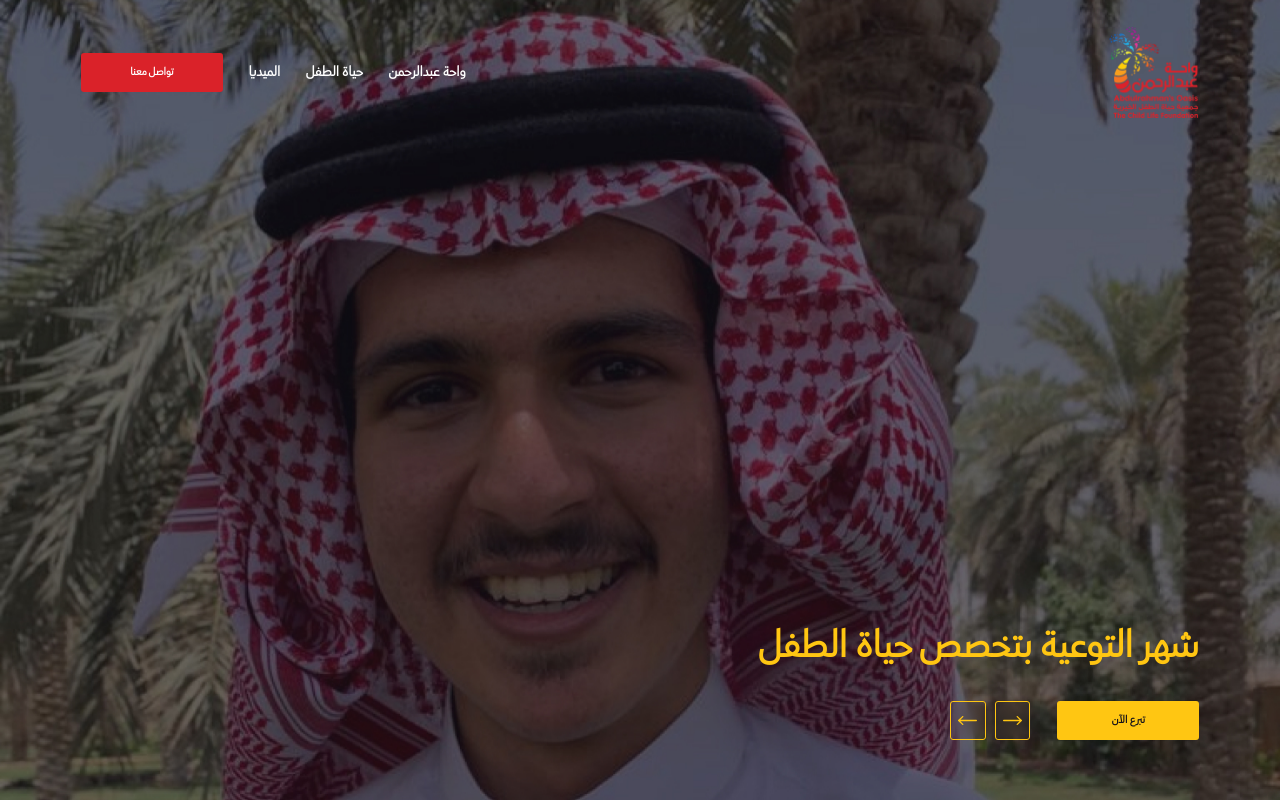
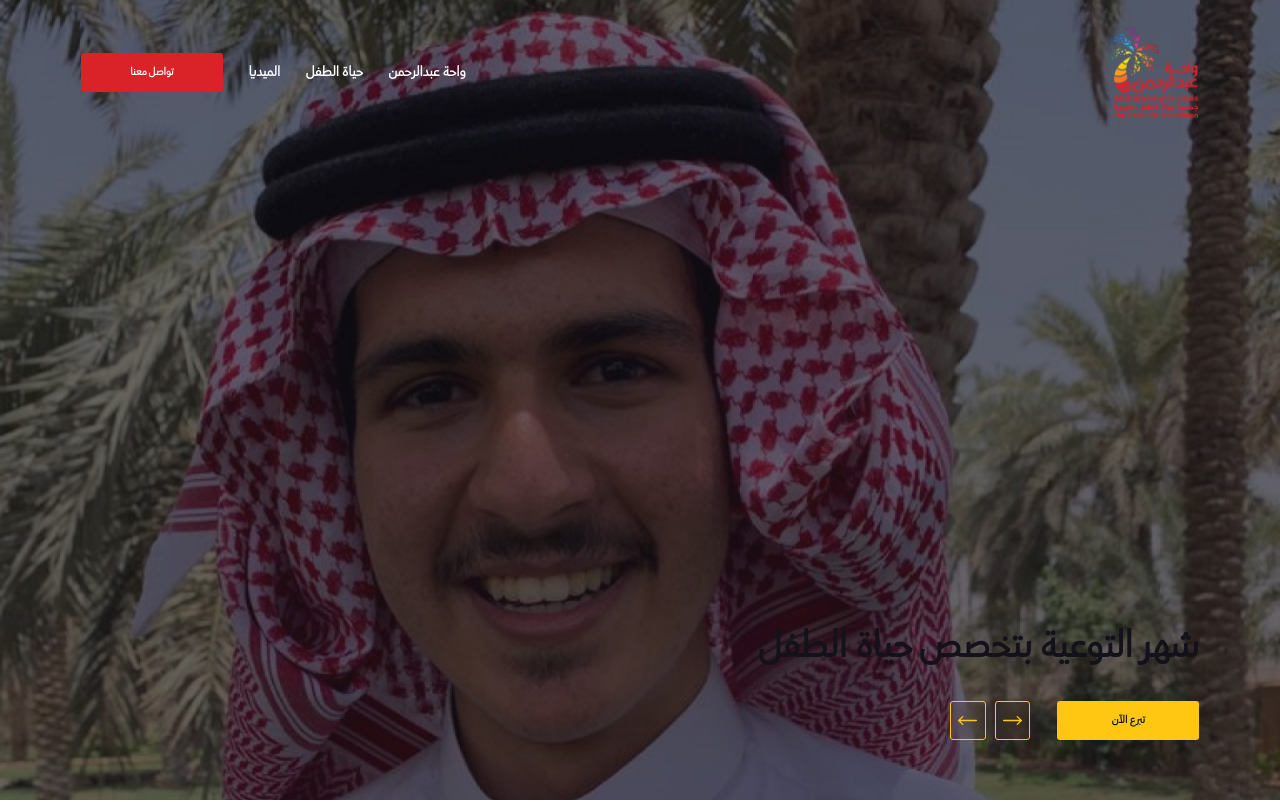
Before and after one commit to alqabbanikhaled/abdulrahmansOasis, a Next.js app in the folder Frontend/: page / in a window 1280 px wide. Shown: the top 802 px of the page. Built offline with nearby package versions, Linux system fonts and the light colour scheme; a web font is replaced by a local one.

Commit message:
swiper video

```diff
--- a/Frontend/src/components/home/Who/Who.data.js
+++ b/Frontend/src/components/home/Who/Who.data.js
@@ -1,19 +1,17 @@
 export const BANARS_DATA = [
   {
-    title: "واحة عبدالرحمن",
-    description:
-      "عبدالرحمن كان نهرا من الحب والعطاء اللا مشروط ، كان صديق المساكين والمحتاجين كان بشوشا متفائلا محبا للحياة ، فكان عند دخوله المنزل يبدأ بالسلام على العمالة ويحتفل بمناسبتهم ويسأل عن اطفالهم ، رغم صغر سنة إلا أنه علمنا دروسا في الوفاء والنبل . أسست هذه الواحة بعد رحيله ليستظل بها أطفالنا المرضى وأسرهم ، شفاهم الله ",
-    img: "/slide_img_cover_L_1.jpg",
+    title: "من هو عبدالرحمن",
+    description: "",
+    url: "/slide_img_cover_L_1.jpg",
+  },
+  {
+    title: "توقيع اتفاقية اطلاق اول برنامج #حياة_الطفل في المملكة العربية",
+    description: "",
+    url: "./video_l.mp4",
   },
   {
     title: "شهر التوعية بتخصص حياة الطفل",
     description: "",
-    img: "/slide_img_L_2.jpg",
-  },
-  {
-    title: "شهر التوعية بتخصص حياة الطفل",
-    description:
-      "توقيع اتفاقية اطلاق اول برنامج #حياة_الطفل في المملكة العربية",
-    img: "/slide_img_cover_L_1.jpg",
+    url: "/slide_img_L_2.jpg",
   },
 ];
--- a/Frontend/src/components/home/Who/Who.js
+++ b/Frontend/src/components/home/Who/Who.js
@@ -1,4 +1,4 @@
-import React, { useState, useRef, useCallback } from "react";
+import React, { useState, useRef, useCallback, useEffect } from "react";
 import cn from "classnames";
 import { Swiper, SwiperSlide } from "swiper/react";
 import SwiperCore, { Navigation, EffectFade } from "swiper";
@@ -16,7 +16,16 @@ SwiperCore.use([Navigation]);
 const Who = () => {
   const sliderRefText = useRef(null);
   const sliderRefImages = useRef(null);
+  const videoRef = useRef(null);
   const [currentSlideIndex, setCurrentSlideIndex] = useState(0);
+
+  useEffect(() => {
+    if (currentSlideIndex == 1) {
+      videoRef.current.play();
+    } else {
+      videoRef.current.pause();
+    }
+  }, [currentSlideIndex]);
 
   const handlePrev = useCallback(() => {
     if (!sliderRefText.current || !sliderRefImages.current) return;
@@ -40,11 +49,23 @@ const Who = () => {
         effect={"fade"}
         allowTouchMove={false}
       >
-        {BANARS_DATA.map(({ img }, i) => (
+        <SwiperSlide>
+          <img src={BANARS_DATA[0].url} alt="no image" />
+        </SwiperSlide>
+        <SwiperSlide>
+          <video autoPlay ref={videoRef} loop={true} muted>
+            <source src={BANARS_DATA[1].url} type="video/mp4" />
+          </video>
+        </SwiperSlide>
+        <SwiperSlide>
+          <img src={BANARS_DATA[2].url} alt="no image" />
+        </SwiperSlide>
+
+        {/* {BANARS_DATA.map(({ url }, i) => (
           <SwiperSlide key={i}>
-            <img src={img} alt="no image" />
+            <img src={url} alt="no image" />
           </SwiperSlide>
-        ))}
+        ))} */}
       </Swiper>
       <div className={cn(styles.container, "space-X")}>
         <Swiper
@@ -62,8 +83,8 @@ const Who = () => {
               <SwiperTextCard
                 title={title}
                 className={cn({
-                  "color-black": i == 1,
-                  "color-yellow": i != 1,
+                  "color-black": i == 2,
+                  "color-yellow": i != 2,
                 })}
               />
             </SwiperSlide>
@@ -74,8 +95,8 @@ const Who = () => {
             <Button
               onClick={handlePrev}
               className={cn({
-                "color-black yellow-bg": currentSlideIndex != 1,
-                "color-yellow black-bg": currentSlideIndex == 1,
+                "color-black yellow-bg": currentSlideIndex != 2,
+                "color-yellow black-bg": currentSlideIndex == 2,
               })}
             >
               تبرع الآن
@@ -85,11 +106,11 @@ const Who = () => {
             <OutlinedButton
               onClick={handlePrev}
               className={cn(styles.arrowButton, {
-                "color-yellow border-yellow": currentSlideIndex != 1,
-                "color-black border-black": currentSlideIndex == 1,
+                "color-yellow border-yellow": currentSlideIndex != 2,
+                "color-black border-black": currentSlideIndex == 2,
               })}
             >
-              {currentSlideIndex != 1 ? (
+              {currentSlideIndex != 2 ? (
                 <img src="./arrow_yellow_right.svg" color="#000" />
               ) : (
                 <img src="./arrow_black_right.svg" color="#000" />
@@ -98,11 +119,11 @@ const Who = () => {
             <OutlinedButton
               onClick={handleNext}
               className={cn(styles.arrowButton, {
-                "color-yellow border-yellow": currentSlideIndex != 1,
-                "color-black border-black": currentSlideIndex == 1,
+                "color-yellow border-yellow": currentSlideIndex != 2,
+                "color-black border-black": currentSlideIndex == 2,
               })}
             >
-              {currentSlideIndex != 1 ? (
+              {currentSlideIndex != 2 ? (
                 <img src="./arrow_yellow_left.svg" color="#000" />
               ) : (
                 <img src="./arrow_black_left.svg" color="#000" />
--- a/Frontend/src/components/home/Who/Who.module.scss
+++ b/Frontend/src/components/home/Who/Who.module.scss
@@ -9,7 +9,8 @@
     right: 0;
     width: 100%;
     height: 100%;
-    img {
+    img,
+    video {
       width: 100%;
       height: 100%;
       object-fit: cover;
@@ -22,9 +23,8 @@
     bottom: 4.7vw;
     left: 0;
     .whoSwiperText {
-      width: 70%;
+      width: 60%;
       margin-inline-start: 0;
-
     }
 
     .buttons {
```
Also changed, not shown: 2 other files (tests, documents, lock files or other folders).
